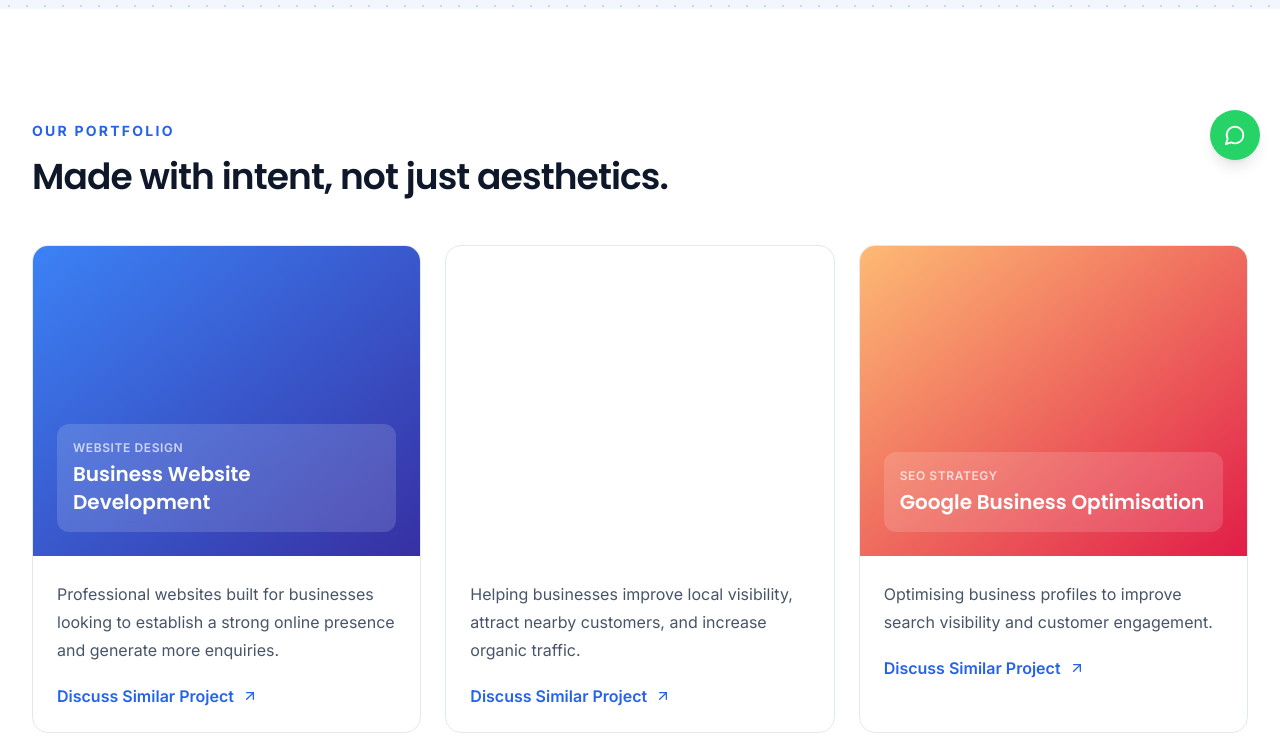
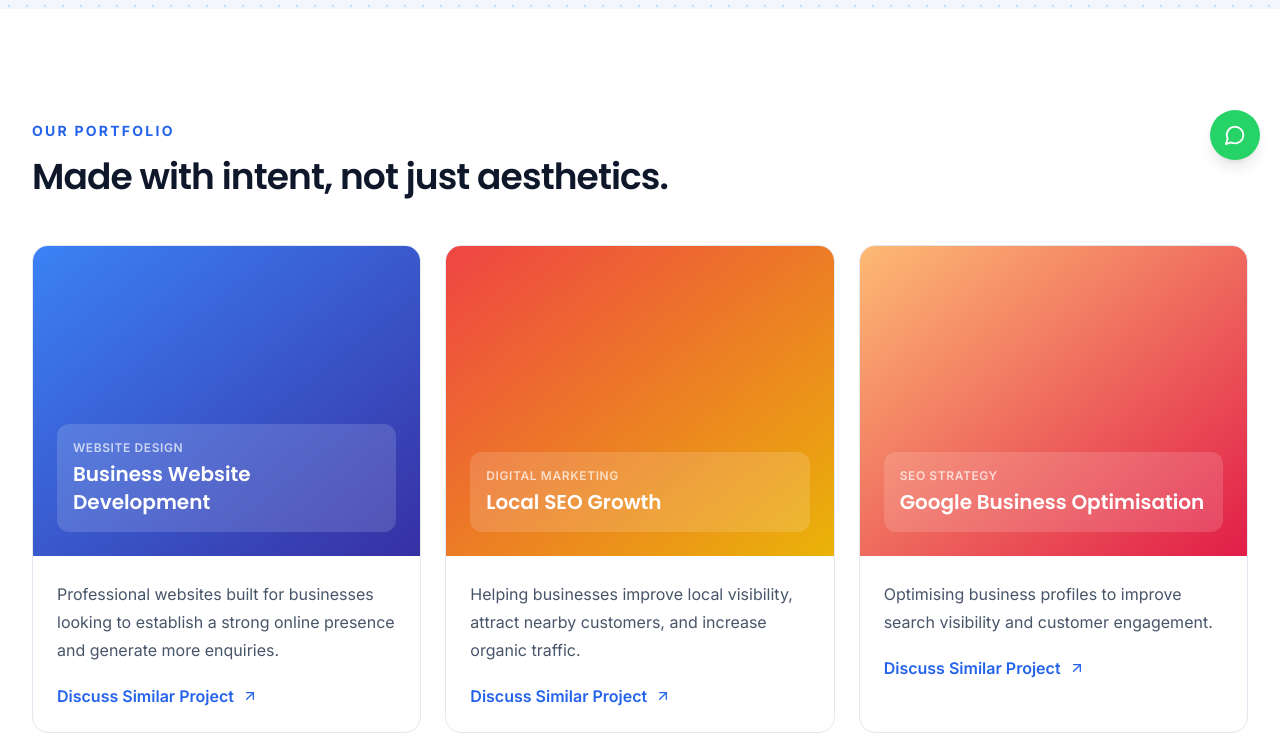
Before and after one commit to Kunal61-afk/vyana-website, a Next.js app: page /portfolio in a window 1280 px wide. Shown: the part 620-1376 px from the top of the page. Built offline with nearby package versions, Linux system fonts and the light colour scheme.

Commit message:
Portfolio page updated

```diff
--- a/app/portfolio/page.tsx
+++ b/app/portfolio/page.tsx
@@ -8,11 +8,11 @@ const projects = [
     "from-blue-500 to-indigo-800"
   ],
   [
-  "XXXXXXXXXXXX",
-  "YYYYYYYYYYYY",
+  "Local SEO Growth",
+  "Digital Marketing",
   "Helping businesses improve local visibility, attract nearby customers, and increase organic traffic.",
-  "from-teal-400 to-emerald-800"
-  ],
+  "from-red-500 to-yellow-500"
+],
   [
     "Google Business Optimisation",
     "SEO Strategy",
@@ -38,4 +38,60 @@ const projects = [
     "from-amber-300 to-orange-600"
   ]
 ];
-export default function Portfolio() { return <><PageHero label="Selected work" title="Digital experiences with a job to do." copy="A sample of the thoughtful brands, systems, and growth stories we&apos;re proud to help shape."/><section className="section bg-white"><div className="container-page"><SectionHeading eyebrow="Our portfolio" title="Made with intent, not just aesthetics."/><div className="mt-12 grid gap-6 md:grid-cols-2 lg:grid-cols-3">{projects.map(([name,type,copy,gradient]) => <article className="group overflow-hidden rounded-2xl border border-slate-200 bg-white transition hover:-translate-y-1 hover:shadow-soft" key={name}><div className={`flex aspect-[1.25] items-end bg-gradient-to-br p-6 ${gradient}`}><div className="w-full rounded-xl bg-white/15 p-4 backdrop-blur-sm"><p className="text-xs font-semibold uppercase tracking-wider text-white/70">{type}</p><p className="mt-1 font-display text-xl font-semibold text-white">{name}</p></div></div><div className="p-6"><p className="leading-7 text-slate-600">{copy}</p><Link href="/contact" className="mt-5 inline-flex items-center gap-2 font-semibold text-brand">Discuss Similar Project <ArrowUpRight size={16}/></Link></div></article>)}</div></div></section></>; }
+export default function Portfolio() {
+  return (
+    <>
+    <PageHero
+        label="Selected work"
+        title="Digital experiences with a job to do."
+        copy="A sample of the thoughtful brands, systems, and growth stories we're proud to help shape."
+      />
+
+      <section className="section bg-white">
+        <div className="container-page">
+          <SectionHeading
+            eyebrow="Our portfolio"
+            title="Made with intent, not just aesthetics."
+          />
+
+          <div className="mt-12 grid grid-cols-1 md:grid-cols-2 lg:grid-cols-3 gap-6">
+            {projects.map(([name, type, copy, gradient], index) => (
+              <article
+                key={index}
+                className="group overflow-hidden rounded-2xl border border-slate-200 bg-white transition hover:-translate-y-1 hover:shadow-soft"
+              >
+                <div
+                   className={`flex aspect-[1.25] items-end bg-gradient-to-br p-6 ${gradient}`}
+                >
+                  <div className="w-full rounded-xl bg-white/15 p-4 backdrop-blur-sm">
+                    <p className="text-xs font-semibold uppercase tracking-wider text-white/70">
+                      {type}
+                    </p>
+
+                    <p className="mt-1 font-display text-xl font-semibold text-white">
+                      {name}
+                    </p>
+                  </div>
+                </div>
+
+                <div className="p-6">
+                  <p className="leading-7 text-slate-600">
+                    {copy}
+                  </p>
+
+                  <Link
+                    href="/contact"
+                    className="mt-5 inline-flex items-center gap-2 font-semibold text-brand"
+                  >
+                    Discuss Similar Project
+                    <ArrowUpRight size={16} />
+                  </Link>
+                </div>
+              </article>
+))}
+</div>
+</div>
+</section>
+</>
+);
+}
```
